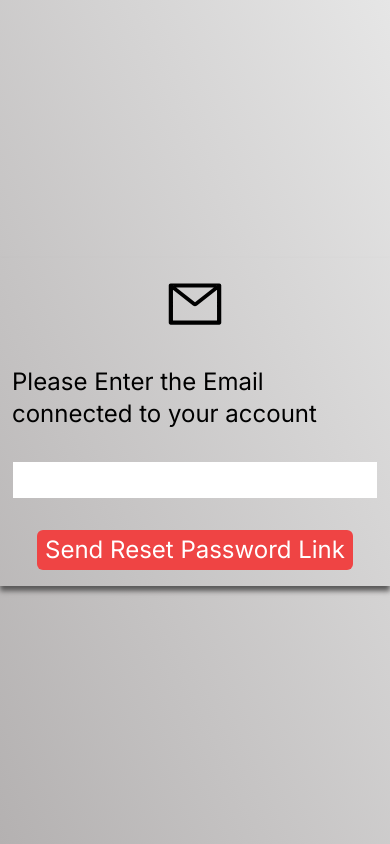
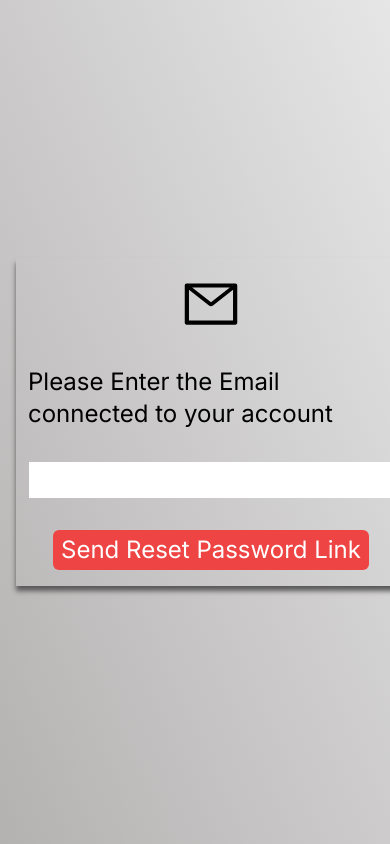
Before and after one commit to HaneeshSai/triluxo_assignemt, a Next.js app: page /forgotPassword in a window 390 px wide. Built offline with nearby package versions, Linux system fonts and the light colour scheme.

Commit message:
made forgot password responsive

```diff
--- a/app/forgotPassword/page.jsx
+++ b/app/forgotPassword/page.jsx
@@ -21,7 +21,7 @@ const ForgotPassword = () => {
       .catch((error) => console.log(error));
   };
   return (
-    <div className="w-full h-full flex justify-center items-center">
+    <div className="w-full h-full mx-4 flex justify-center items-center">
       <Toaster />
       <div className="text-2xl items-center  flex flex-col gap-8 Shadow px-3 py-4">
         <AiOutlineMail size={60} />
```
